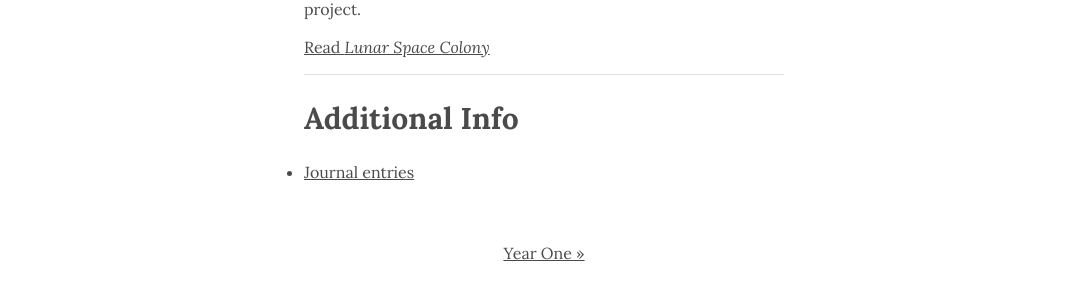
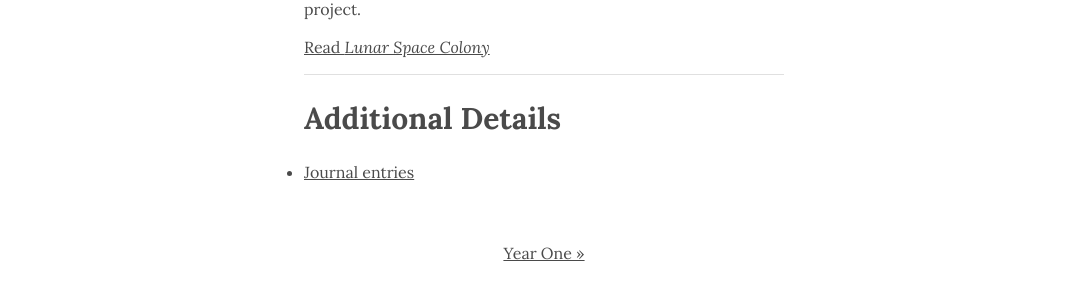
Before and after one commit to brettchalupa/brettchalupa.github.io, a Jekyll site: the page built from _works/lunar-space-colony-comic.md, in a window 1280 px wide. Shown: the part 791-1080 px from the top of the page, without its empty margins (96-1183 px from the left). Built offline with Jekyll 4.4.1, drawn with Linux system fonts in a browser that asks for light colours.

Commit message:
Additional Info -> Additional Details

```diff
--- a/_layouts/work.html
+++ b/_layouts/work.html
@@ -47,7 +47,7 @@ layout: default
   {% if page.additional_links.size > 0 %}
     <hr>
 
-    <h2>Additional Info</h2>
+    <h2>Additional Details</h2>
 
     <ul>
       {% for link in page.additional_links %}
```
